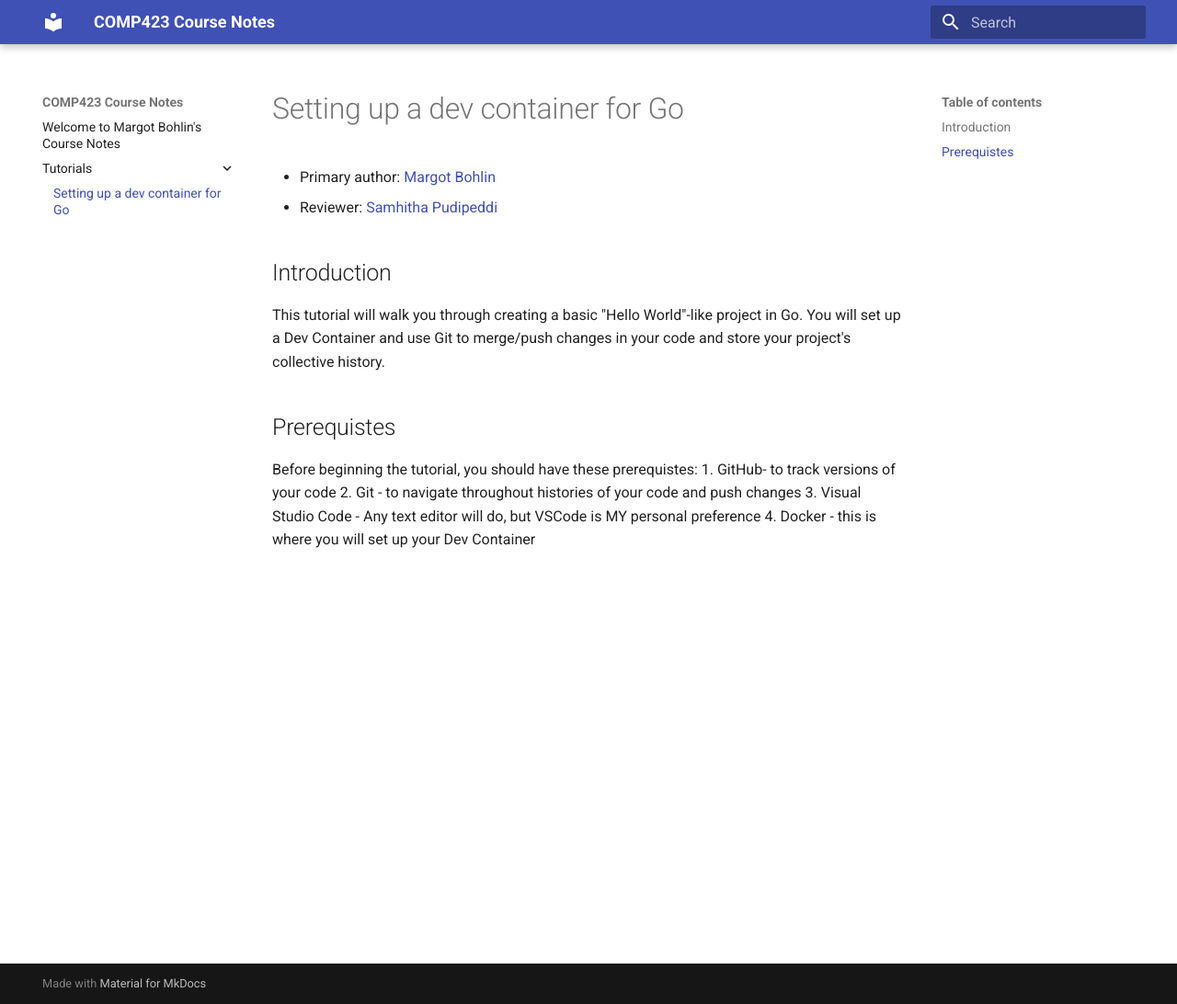
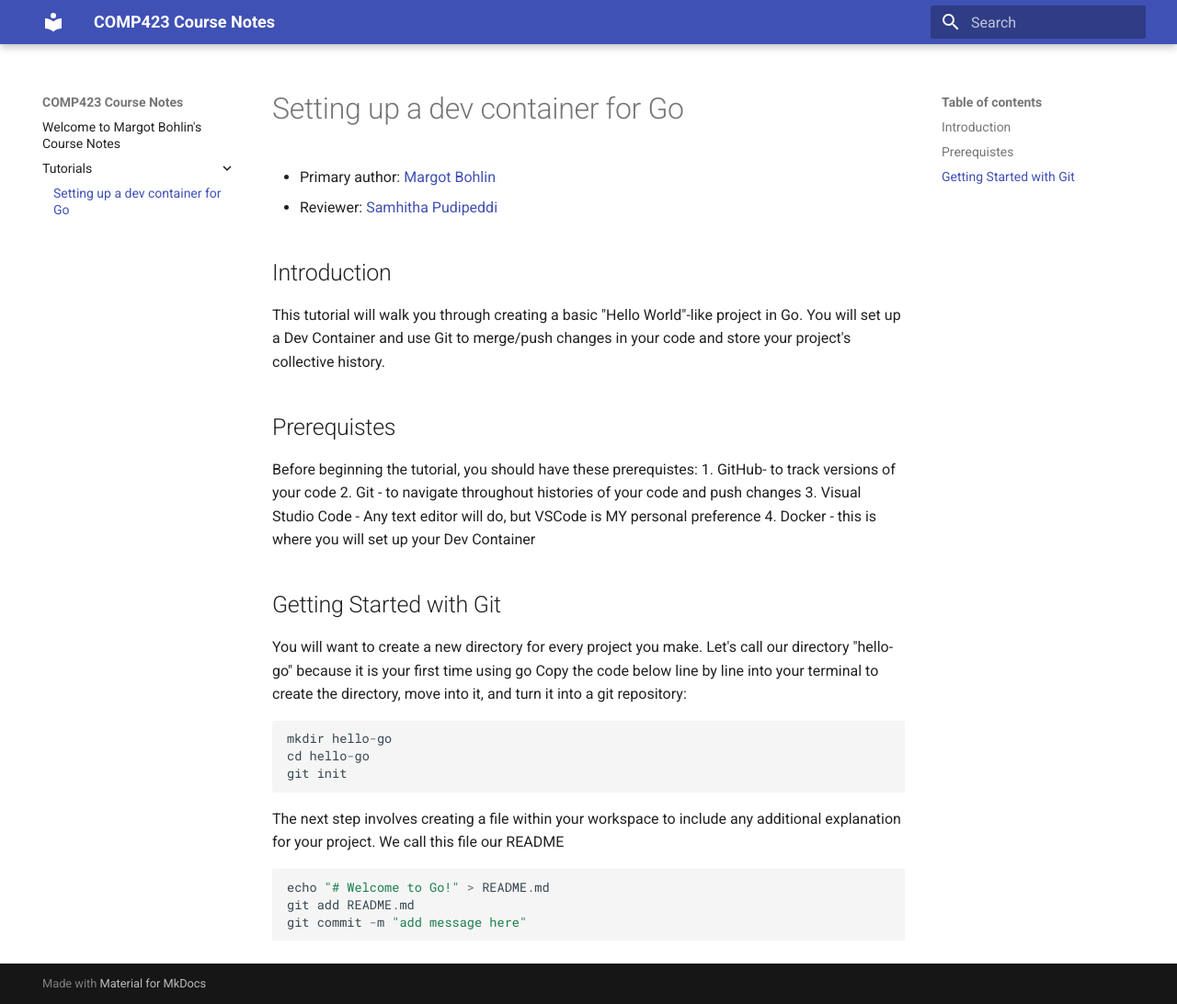
Before and after one commit to margotbohlin/comp423-course-notes, an MkDocs documentation site: the page built from docs/tutorials/go-setup.md, in a window 1280 px wide and 1092 px high. Shown: the whole window at 92% size. Built offline with MkDocs 1.6.1 and Material for MkDocs 9.7.7, drawn with Linux system fonts in a browser that asks for light colours.

Commit message:
finished with Git

````diff
--- a/docs/tutorials/go-setup.md
+++ b/docs/tutorials/go-setup.md
@@ -7,9 +7,23 @@
 This tutorial will walk you through creating a basic "Hello World"-like project in Go. You will set up a Dev Container and use Git to merge/push changes in your code and store your project's collective history.
 
 ## Prerequistes
-
 Before beginning the tutorial, you should have these prerequistes:
 1. GitHub- to track versions of your code
 2. Git - to navigate throughout histories of your code and push changes
 3. Visual Studio Code - Any text editor will do, but VSCode is MY personal preference
 4. Docker - this is where you will set up your Dev Container
+
+## Getting Started with Git
+You will want to create a new directory for every project you make. Let's call our directory "hello-go" because it is your first time using go
+Copy the code below line by line into your terminal to create the directory, move into it, and turn it into a git repository:
+``` py
+mkdir hello-go
+cd hello-go
+git init
+```
+The next step involves creating a file within your workspace to include any additional explanation for your project. We call this file our README
+``` py
+echo "# Welcome to Go!" > README.md
+git add README.md
+git commit -m "add message here"
+```
````
